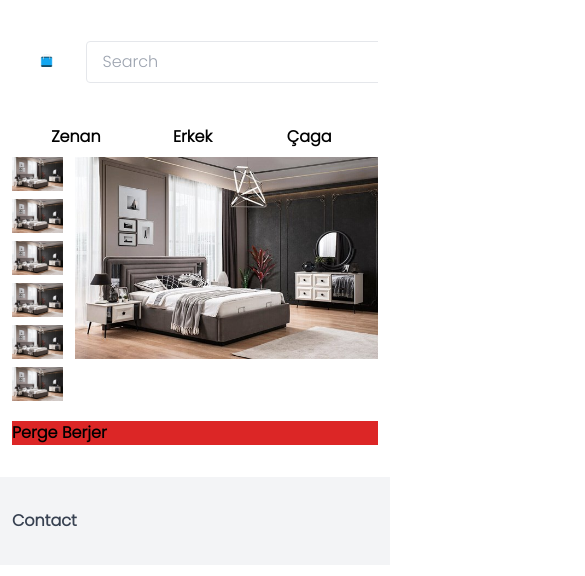
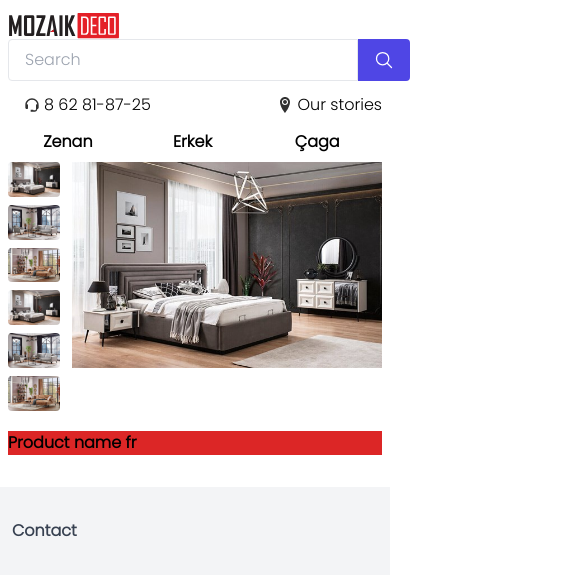
Before and after one commit to gylychmedov/mebelcommerce, a Next.js app: page /Product/product in a window 390 px wide. Shown: the top 576 px of the page, 585 px wide, since content can reach past the window. Built offline with nearby package versions, Linux system fonts and the light colour scheme.

Commit message:
big update
1. Api error
2. Slider with api
3. logo
4. axios setting
5.  container
6. Layout responsive
7. Product badges bug fix design
8. Product zoom

```diff
--- a/locales/en/common.json
+++ b/locales/en/common.json
@@ -3,7 +3,7 @@
     "categories" : "Categories",
     "product" : "Product",
     "newProducts" : "New products",
-    "newProduct" : "New product",
+    "newProduct" : "New",
     "discount" : "{{percent}}% discount",
     "view" : "View"
 }
--- a/locales/fr/common.json
+++ b/locales/fr/common.json
@@ -3,6 +3,6 @@
     "categories" : "Categories fr",
     "product" : "Product fr",
     "newProducts" : "New products fr",
-    "newProduct" : "New product fr",
+    "newProduct" : "New fr",
     "discount" : "{{percent}} discount"
 }
--- a/src/Layouts/View.js
+++ b/src/Layouts/View.js
@@ -9,7 +9,7 @@ const View = (props) => {
       <Head>
         <title>Ider mebel site</title>
       </Head>
-      <main className="px-3 xl:px-56">
+      <main className="px-2 lg:px-16 xl:px-56">
         <Navbar />
         {children}
       </main>
--- a/src/components/Header/Categories.js
+++ b/src/components/Header/Categories.js
@@ -1056,7 +1056,7 @@ const Categories = () => {
     //   </div>
     // </nav>
 
-    <aside className="navbar px-2 lg:px-16 xl:px-56">
+    <aside className="navbar">
       <nav>
         {categories &&
           categories.map((cat) => {
@@ -1067,7 +1067,7 @@ const Categories = () => {
                     {route.locale == "ru" ? cat.name_ru : cat.name_tm}
                   </div>
                   <ul className="text-left">
-                    <div className="grid grid-cols-12 p-2 lg:px-16 xl:px-56">
+                    <div className="grid grid-cols-12 pt-2 border-b">
                       <div
                         // content-between
                         className="col-span-12 flex flex-col overflow-y-auto max-h-96 flex-wrap "
--- a/src/components/Header/Header.js
+++ b/src/components/Header/Header.js
@@ -1,44 +1,38 @@
 import Search from "./Search";
-import Image from "next/image";
 import Link from "next/link";
 import { BiSupport } from "react-icons/bi";
 import { ImLocation2 } from "react-icons/im";
 
 const Header = () => {
   return (
-    <nav>
-      <div className="flex justify-between items-center mt-3">
-        <div className="p-5 w-24">
+    <header>
+      <div className="flex flex-wrap justify-between items-center mt-3">
         <Link href="/">
           <a>
-              <Image
-                width="300"
-                height="300"
-                src="/logo.png"
-                alt="logo"
-                className="w-full"
-              />
+            <img src="/logo.svg" alt="logo" className="w-28  lg:w-36" />
           </a>
         </Link>
+        <div>
+          <Search />
         </div>
-        <Search />
-        <aside className="flex">
-          <div className="flex flex-col items-center mx-4">
-            <span>
-              <BiSupport size="28" color="#313131" />
-            </span>
+        <aside className="flex mt-3 lg:mt-0 w-full justify-between lg:w-auto">
+          <div className="flex lg:flex-col items-center mx-4">
+            <div className="mr-1 lg:text-2xl">
+              <BiSupport color="#313131" />
+            </div>
             <span>8 62 81-87-25 </span>
           </div>
-
-          <div className="flex flex-col items-center">
-            <span>
-              <ImLocation2 size="28" color="#313131" />
-            </span>
+          <Link href="Shops">
+            <a className="flex lg:flex-col items-center">
+              <div className="mr-1 lg:text-2xl">
+                <ImLocation2 color="#313131" />
+              </div>
               <span>Our stories</span>
-          </div>
+            </a>
+          </Link>
         </aside>
       </div>
-    </nav>
+    </header>
   );
 };
 
--- a/src/components/Sliders/HomeSlider.js
+++ b/src/components/Sliders/HomeSlider.js
@@ -2,14 +2,15 @@ import { useRef } from "react";
 import SwiperCore, { Autoplay, Navigation, Pagination } from "swiper";
 import { Swiper, SwiperSlide } from "swiper/react";
 import { FcNext, FcPrevious } from "react-icons/fc";
-import Image from "next/image";
+import Link from "next/link";
 
-const HomeSlider = () => {
+const HomeSlider = ({ data }) => {
   const nextSlide = useRef(null);
   const prevSlide = useRef(null);
   SwiperCore.use([Autoplay, Navigation, Pagination]);
   return (
     <section>
+      {data && (
         <Swiper
           autoplay={{ delay: 3000 }}
           spaceBetween={5}
@@ -35,26 +36,31 @@ const HomeSlider = () => {
           >
             <FcPrevious size={36} />
           </div>
-
+          {data?.map((slide) => {
+            return (
               <SwiperSlide>
-          <Image
-            width="1600"
-            height="600"
-            src="/sliders/1.jpg"
+                {slide.link ? (
+                  <Link href={slide.link || "/"}>
+                    <a>
+                      <img
+                        src={slide.image}
                         alt="slider"
                         className="w-full rounded-lg"
                       />
-        </SwiperSlide>
-        <SwiperSlide>
-          <Image
-            width="1600"
-            height="600"
-            src="/sliders/2.jpg"
+                    </a>
+                  </Link>
+                ) : (
+                  <img
+                    src={slide.image}
                     alt="slider"
                     className="w-full rounded-lg"
                   />
+                )}
               </SwiperSlide>
+            );
+          })}
         </Swiper>
+      )}
     </section>
   );
 };
--- a/src/pages/Product/[slug].js
+++ b/src/pages/Product/[slug].js
@@ -1,79 +1,192 @@
-import Image from "next/image";
+import { useRouter } from "next/router";
+import { useEffect, useState } from "react";
 import View from "../../Layouts/View";
 
 const ProductDetail = () => {
+  const data = {
+    name_en: "Product name EN",
+    name_fr: "Product name fr",
+    product_code: "012345",
+    price: 350,
+    discountPrice: 320,
+    cashPrice: 300,
+    percent: 10,
+    deliveryDay: 5,
+    material: "gold",
+    color: "red",
+    warranty: "1 year",
+    size: "14x15 cm",
+    description: "Lorem ipsum big paragraph minimum 40 word",
+    inSet: [
+      {
+        id: 1,
+        name: "Stol",
+        count: 2,
+        price: 320,
+        description: "Lorem ipsum big paragraph minimum 40 word",
+      },
+    ],
+    images: [
+      {
+        id: 1,
+        link: "/product/1.jpg",
+      },
+      {
+        id: 2,
+        link: "/product/2.jpg",
+      },
+      {
+        id: 3,
+        link: "/product/3.jpg",
+      },
+      {
+        id: 1,
+        link: "/product/1.jpg",
+      },
+      {
+        id: 2,
+        link: "/product/2.jpg",
+      },
+      {
+        id: 3,
+        link: "/product/3.jpg",
+      },
+    ],
+
+    similarProdict: [
+      {
+        id: 1,
+        name_en: "Product name EN",
+        name_fr: "Product name fr",
+        slug: "http://slug.ru/slug",
+        image: "http://link.ru",
+        price: 350,
+        discountPrice: 320,
+        newProduct: true,
+        percent: 10,
+      },
+      {
+        id: 2,
+        name_en: "Product name EN",
+        name_fr: "Product name fr",
+        slug: "http://slug.ru/slug",
+        image: "http://link.ru",
+        price: 350,
+        discountPrice: 320,
+        newProduct: false,
+        percent: 10,
+      },
+      {
+        id: 3,
+        name_en: "Product name EN",
+        name_fr: "Product name fr",
+        slug: "http://slug.ru/slug",
+        image: "http://link.ru",
+        price: 350,
+        discountPrice: 320,
+        newProduct: true,
+        percent: 10,
+      },
+    ],
+  };
+
+  const route = useRouter();
+  const [mainImage, setMainImage] = useState("");
+
+  useEffect(() => {
+    setMainImage(data.images?.[0].link);
+  }, [route]);
+
+  useEffect(() => {
+    imageZoom("myimage", "myresult");
+  }, [mainImage]);
+
+  console.log(mainImage);
+
+  function imageZoom(imgID, resultID) {
+    var img, lens, result, cx, cy;
+    img = document.getElementById(imgID);
+    result = document.getElementById(resultID);
+    lens = document.createElement("DIV");
+    lens.setAttribute("class", "img-zoom-lens");
+    img.parentElement.insertBefore(lens, img);
+    cx = result.offsetWidth / lens.offsetWidth;
+    cy = result.offsetHeight / lens.offsetHeight;
+    result.style.backgroundImage = "url('" + img.src + "')";
+    result.style.backgroundSize =
+      img.width * cx + "px " + img.height * cy + "px";
+    lens.addEventListener("mousemove", moveLens);
+    img.addEventListener("mousemove", moveLens);
+    lens.addEventListener("touchmove", moveLens);
+    img.addEventListener("touchmove", moveLens);
+    function moveLens(e) {
+      var pos, x, y;
+      e.preventDefault();
+      pos = getCursorPos(e);
+      x = pos.x - lens.offsetWidth / 2;
+      y = pos.y - lens.offsetHeight / 2;
+      if (x > img.width - lens.offsetWidth) {
+        x = img.width - lens.offsetWidth;
+      }
+      if (x < 0) {
+        x = 0;
+      }
+      if (y > img.height - lens.offsetHeight) {
+        y = img.height - lens.offsetHeight;
+      }
+      if (y < 0) {
+        y = 0;
+      }
+      lens.style.left = x + "px";
+      lens.style.top = y + "px";
+      result.style.backgroundPosition = "-" + x * cx + "px -" + y * cy + "px";
+    }
+    function getCursorPos(e) {
+      var a,
+        x = 0,
+        y = 0;
+      e = e || window.event;
+      a = img.getBoundingClientRect();
+      x = e.pageX - a.left;
+      y = e.pageY - a.top;
+      x = x - window.pageXOffset;
+      y = y - window.pageYOffset;
+      return { x: x, y: y };
+    }
+  }
+
   return (
     <View>
       <main className="grid grid-cols-12 gap-3">
         <section className="col-span-12 lg:col-span-8 grid grid-cols-12 gap-3">
           <div className="col-span-2 flex flex-col overflow-y-auto max-h-96">
-            <div className="mb-2">
-              <Image
-                width="554"
-                layout="responsive"
-                height="369"
-                src="/product/1.jpg"
-                alt="Product"
-              />
-            </div>
-            <div className="mb-2">
-              <Image
-                width="554"
-                layout="responsive"
-                height="369"
-                src="/product/1.jpg"
-                alt="Product"
-              />
-            </div>
-            <div className="mb-2">
-              <Image
-                width="554"
-                layout="responsive"
-                height="369"
-                src="/product/1.jpg"
-                alt="Product"
-              />
-            </div>
-            <div className="mb-2">
-              <Image
-                width="554"
-                layout="responsive"
-                height="369"
-                src="/product/1.jpg"
-                alt="Product"
-              />
-            </div>
-            <div className="mb-2">
-              <Image
-                width="554"
-                layout="responsive"
-                height="369"
-                src="/product/1.jpg"
-                alt="Product"
-              />
-            </div>
-            <div className="mb-2">
-              <Image
-                width="554"
-                layout="responsive"
-                height="369"
-                src="/product/1.jpg"
-                alt="Product"
-              />
-            </div>
+            {data.images?.map((product, key) => {
+              return (
+                <div
+                  key={key}
+                  className="mb-2"
+                  onClick={() => setMainImage(product.link)}
+                >
+                  <img className="rounded" src={product.link} alt="Product" />
+                </div>
+              );
+            })}
           </div>
           <div className="col-span-10">
-            <Image
-              width="554"
-              layout="responsive"
-              height="369"
-              src="/product/1.jpg"
-              alt="Product"
-            />
+            <div class="img-zoom-container">
+              <img id="myimage" className="w-full" src={mainImage} />
+              <div
+                id="myresult"
+                className={"img-zoom-result absolute top-0"}
+                style={{ left: "102%" }}
+              ></div>
+            </div>
           </div>
         </section>
         <section className="col-span-12 lg:col-span-4 flex flex-col bg-red-600">
-          <div className="font-bold">Perge Berjer</div>
+          <div className="font-bold">
+            {route.locale == "en" ? data.name_en : data.name_fr}
+          </div>
         </section>
       </main>
     </View>
--- a/src/styles/globals.css
+++ b/src/styles/globals.css
@@ -125,3 +125,34 @@ ul li span {
   justify-content: center;
   text-shadow: 0 0 30px #111;
 }
+
+/* nav end */
+
+/* img zoom star */
+.img-zoom-container {
+  position: relative;
+}
+
+.img-zoom-lens {
+  position: absolute;
+  width: 120px;
+  height: 120px;
+  background: transparent;
+}
+
+.img-zoom-result {
+  border: 1px solid #d4d4d4;
+  width: 400px;
+  height: 500px;
+  visibility: hidden;
+}
+
+.img-zoom-container:hover > .img-zoom-result {
+  visibility: visible;
+}
+
+.img-zoom-container:hover > .img-zoom-lens {
+  background: rgba(47, 77, 116, 0.205);
+}
+
+/* image zoom end */
```
Also changed, not shown: src/components/API/http.js (added, +9 -0 lines), src/components/Errors/Errors.js (added, +9 -0 lines), src/pages/index.js (+30 -4 lines), public/logo.svg (added), 1 other file (tests, documents, lock files or other folders). Lines whose indentation alone changed are shown as unchanged.
